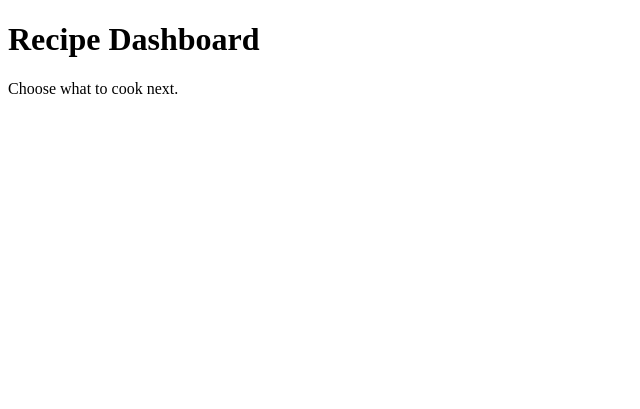
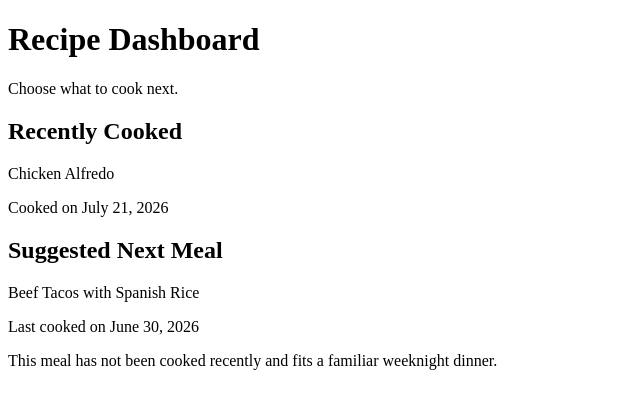
Before and after one commit to RJPrioleau/recipe-dashboard, a Django app: page / in a window 1280 px wide. Shown: the top 409 px of the page, without its empty margins (0-640 px from the left). Run offline with Django 5.2, Linux system fonts and the light colour scheme.

Commit message:
Render dashboard summary from temporary data

```diff
--- a/dashboard/templates/dashboard/home.html
+++ b/dashboard/templates/dashboard/home.html
@@ -9,6 +9,19 @@
     <main>
         <h1>Recipe Dashboard</h1>
         <p>Choose what to cook next.</p>
+
+        <section>
+            <h2>Recently Cooked</h2>
+            <p>{{ dashboard.last_cooked_meal.name }}</p>
+            <p>Cooked on {{ dashboard.last_cooked_meal.cooked_on }}</p>
+        </section>
+
+        <section>
+            <h2>Suggested Next Meal</h2>
+            <p>{{ dashboard.suggested_meal.name }}</p>
+            <p>Last cooked on {{ dashboard.suggested_meal.last_cooked_on }}</p>
+            <p>{{ dashboard.suggested_meal.reason }}</p>
+        </section>
     </main>
 </body>
 </html>
--- a/dashboard/views.py
+++ b/dashboard/views.py
@@ -2,4 +2,16 @@ from django.shortcuts import render
 
 
 def home(request):
-    return render(request, "dashboard/home.html")
+    dashboard = {
+        "last_cooked_meal": {
+            "name": "Chicken Alfredo",
+            "cooked_on": "July 21, 2026",
+        },
+        "suggested_meal": {
+            "name": "Beef Tacos with Spanish Rice",
+            "last_cooked_on": "June 30, 2026",
+            "reason": "This meal has not been cooked recently and fits a familiar weeknight dinner.",
+        },
+    }
+
+    return render(request, "dashboard/home.html", {"dashboard": dashboard})
```
Also changed, not shown: dashboard/tests.py (+11 -1 lines).
